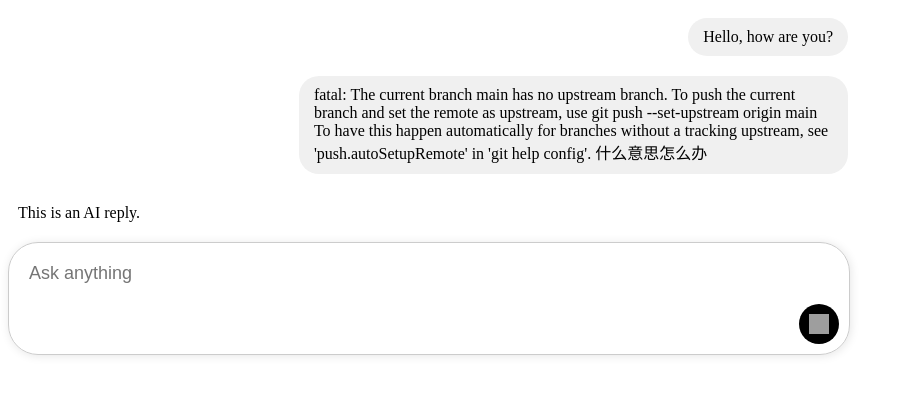
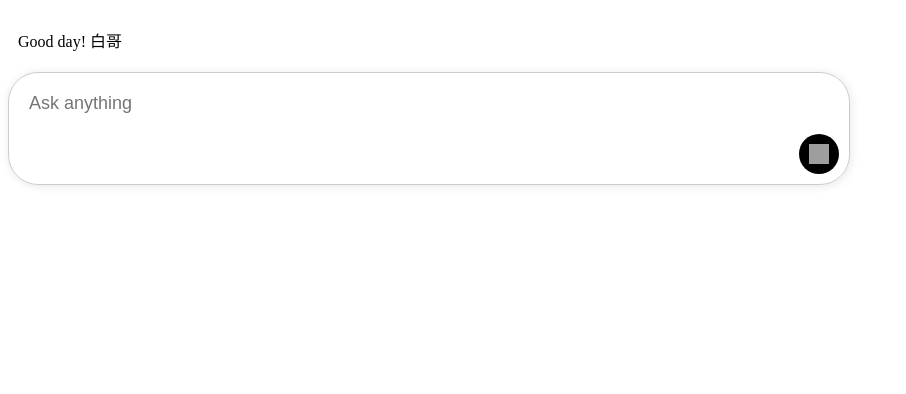
Before and after one commit to shaobai-li/daily-assistant, a React (Vite) app in the folder frontend/: page / in a window 1280 px wide. Shown: the top 394 px of the page, without its empty margins (0-906 px from the left). Built offline with nearby package versions, Linux system fonts and the light colour scheme; grey boxes are pictures that could not be loaded.

Commit message:
feat(frontend): successfully call backend API in App.jsx

```diff
--- a/frontend/src/App.jsx
+++ b/frontend/src/App.jsx
@@ -9,22 +9,29 @@ import { useState } from "react";
 function App() {
   const [messages, setMessages] = useState([
     {
-      role: "user",
-      content: "Hello, how are you?"
-    },
-    {
-      role: "user",
-      content: "fatal: The current branch main has no upstream branch.\nTo push the current branch and set the remote as upstream, use\n\n    git push --set-upstream origin main\n\nTo have this happen automatically for branches without a tracking\nupstream, see 'push.autoSetupRemote' in 'git help config'.\n\n什么意思怎么办"
-    },
-    {
       role: "assistant",
-      content: "This is an AI reply."
+      content: "Good day! 白哥"
     }
   ]);
 
   const handleSendMessage = (message) => {
     setMessages([...messages, {role: "user", content: message}]);
     console.log(messages);
+
+    fetch("/chat", {
+      method: "POST",
+      body: JSON.stringify({content: message}),
+      headers: {
+        "Content-Type": "application/json"
+      }
+    })
+    .then(response => response.json())
+    .then(data => {
+      setMessages([...messages, {role: "assistant", content: data.message}]);
+    })
+    .catch(error => {
+      console.error("Error:", error);
+    });
   }
 
   return (
```
Also changed, not shown: 1 other file (tests, documents, lock files or other folders).
